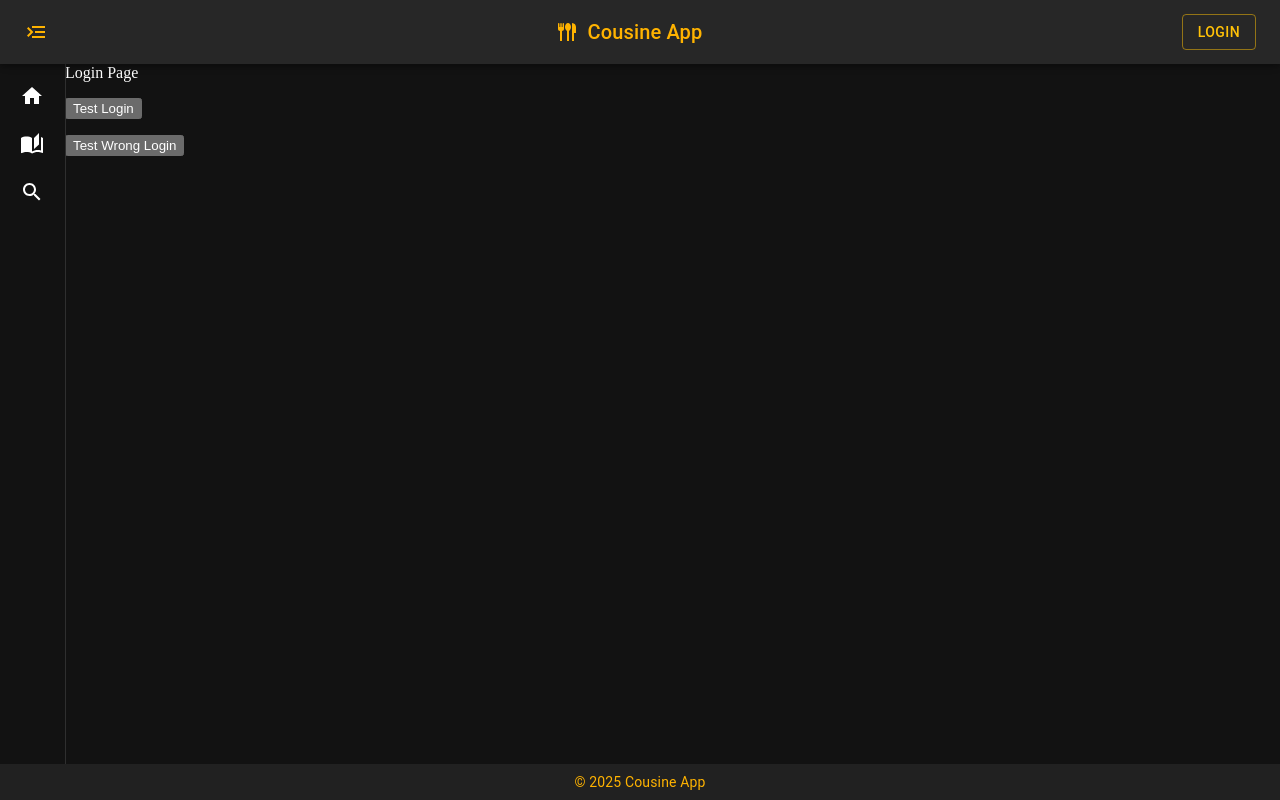
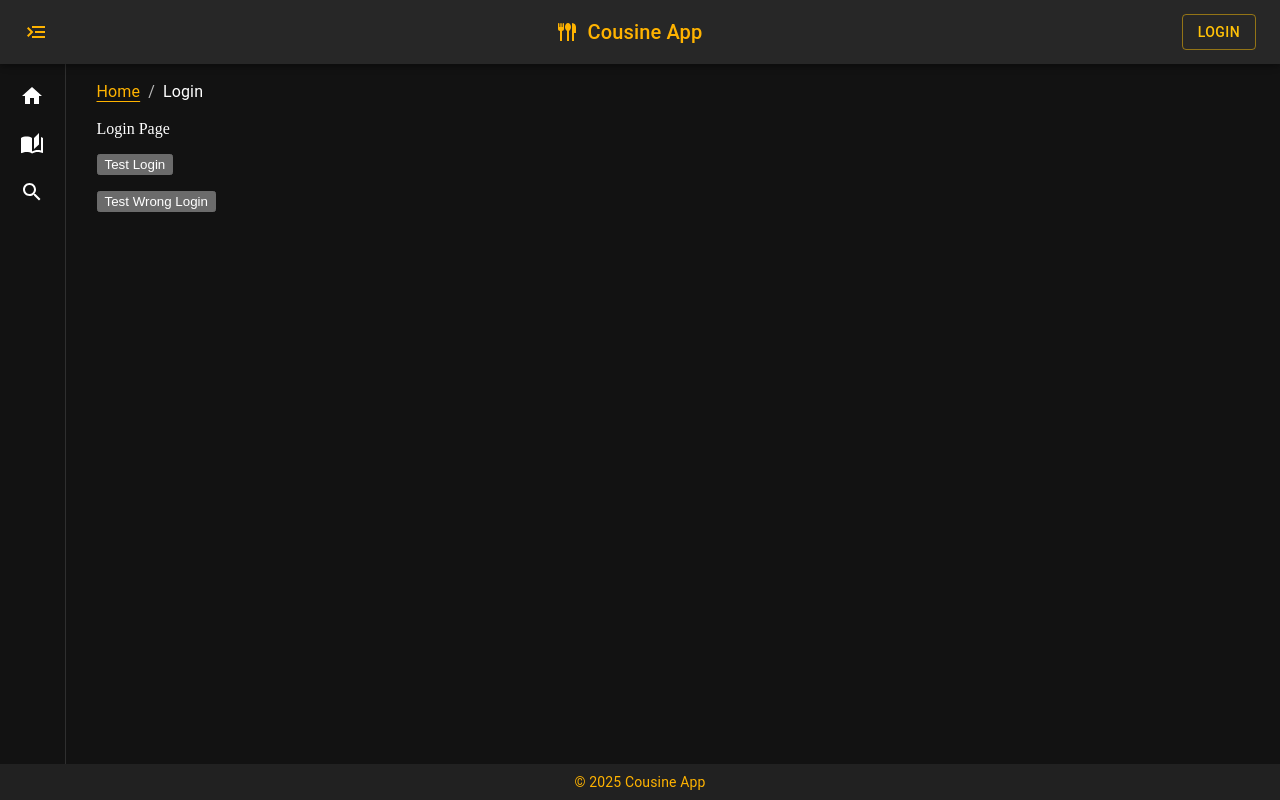
Before and after one commit to jovani-x/cousine-app, a React (Vite) app: page /login in a window 1280 px wide. Built offline with nearby package versions, Linux system fonts and the light colour scheme.

Commit message:
Add breadcrumbs:
- add Breadcrumbs component
- add container and breadcrumbs to Layout
- add transition for link color

```diff
--- /dev/null
+++ b/src/components/Breadcrumbs/index.tsx
@@ -0,0 +1,63 @@
+import { Typography } from "@mui/material";
+import Breadcrumbs from "@mui/material/Breadcrumbs";
+import { useTheme } from "@mui/material/styles";
+import { NavLink, useLocation } from "react-router-dom";
+import { routes } from "../../router";
+import styles from "./styles.module.scss";
+
+const getBreadcrumbName = (to: string, path: string) => {
+  // if one of main routes return its name
+  const foundRoute = routes.find((route) => route.url === to);
+  if (foundRoute) return foundRoute.text;
+
+  // otherwise return path
+  const name = path.replace(/%20/g, " ");
+  return `${name.substring(0, 1).toUpperCase()}${name.substring(1)}`;
+};
+
+const CustomBreadcrumbs = () => {
+  const theme = useTheme();
+  const location = useLocation();
+  const pathNames = location.pathname.split("/").filter((x) => x);
+
+  // hide breadcrumbs on home page
+  if (
+    pathNames.length === 0 ||
+    (pathNames.length === 1 && pathNames[0] === "/")
+  )
+    return null;
+
+  const linkStyle = {
+    "--link-color": theme.palette.primary[theme.palette.mode],
+    "--link-hover-color": theme.palette.primary.main,
+  } as React.CSSProperties;
+
+  const renderedPath = pathNames.map((value, index) => {
+    const to = `/${pathNames.slice(0, index + 1).join("/")}`;
+    const name = getBreadcrumbName(to, value);
+    const isLast = index === pathNames.length - 1;
+
+    return isLast ? (
+      <Typography key={to} sx={{ color: "text.primary" }}>
+        {name}
+      </Typography>
+    ) : (
+      <NavLink to={to} key={to} style={linkStyle} className={styles.link}>
+        {name}
+      </NavLink>
+    );
+  });
+
+  return (
+    <Breadcrumbs aria-label="breadcrumb" separator="/" sx={{ my: 2 }}>
+      {/* home */}
+      <NavLink to="/" style={linkStyle} className={styles.link}>
+        {getBreadcrumbName("/", "home")}
+      </NavLink>
+      {/* others */}
+      {renderedPath}
+    </Breadcrumbs>
+  );
+};
+
+export default CustomBreadcrumbs;
--- /dev/null
+++ b/src/components/Breadcrumbs/styles.module.scss
@@ -0,0 +1,9 @@
+.link {
+  color: var(--link-color);
+  text-decoration: underline;
+  text-underline-offset: 0.25em;
+
+  &:hover {
+    color: var(--link-hover-color);
+  }
+}
--- a/src/index.css
+++ b/src/index.css
@@ -7,6 +7,10 @@ body {
   min-width: 320px;
 }
 
+a {
+  transition: color 0.3s ease-in-out;
+}
+
 #root {
   width: 100%;
   min-height: 100svh;
--- a/src/views/Layout.tsx
+++ b/src/views/Layout.tsx
@@ -1,6 +1,8 @@
+import { Container } from "@mui/material";
 import Box from "@mui/material/Box";
 import { ReactNode } from "react";
 import { Outlet, ScrollRestoration } from "react-router-dom";
+import Breadcrumbs from "../components/Breadcrumbs";
 import Footer from "../components/Footer";
 import Header from "../components/Header";
 
@@ -10,7 +12,14 @@ const Main = ({ children }: { children?: ReactNode }) => {
       component="main"
       sx={{ flexGrow: 1, width: "100%", pt: `var(--header-height)` }}
     >
-      {children ?? <Outlet />}
+      {children ?? (
+        <>
+          <Container>
+            <Breadcrumbs />
+            <Outlet />
+          </Container>
+        </>
+      )}
     </Box>
   );
 };
```
